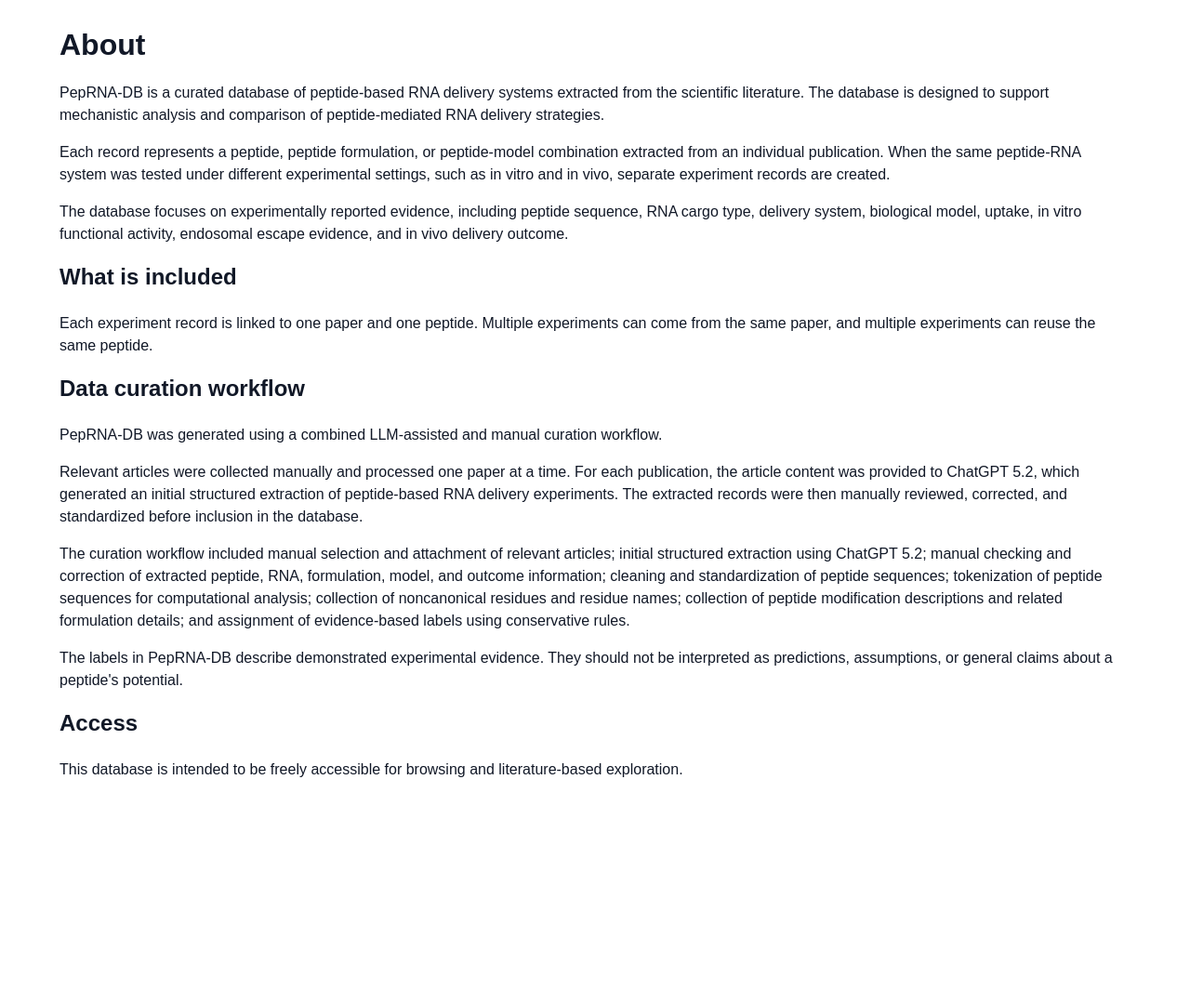
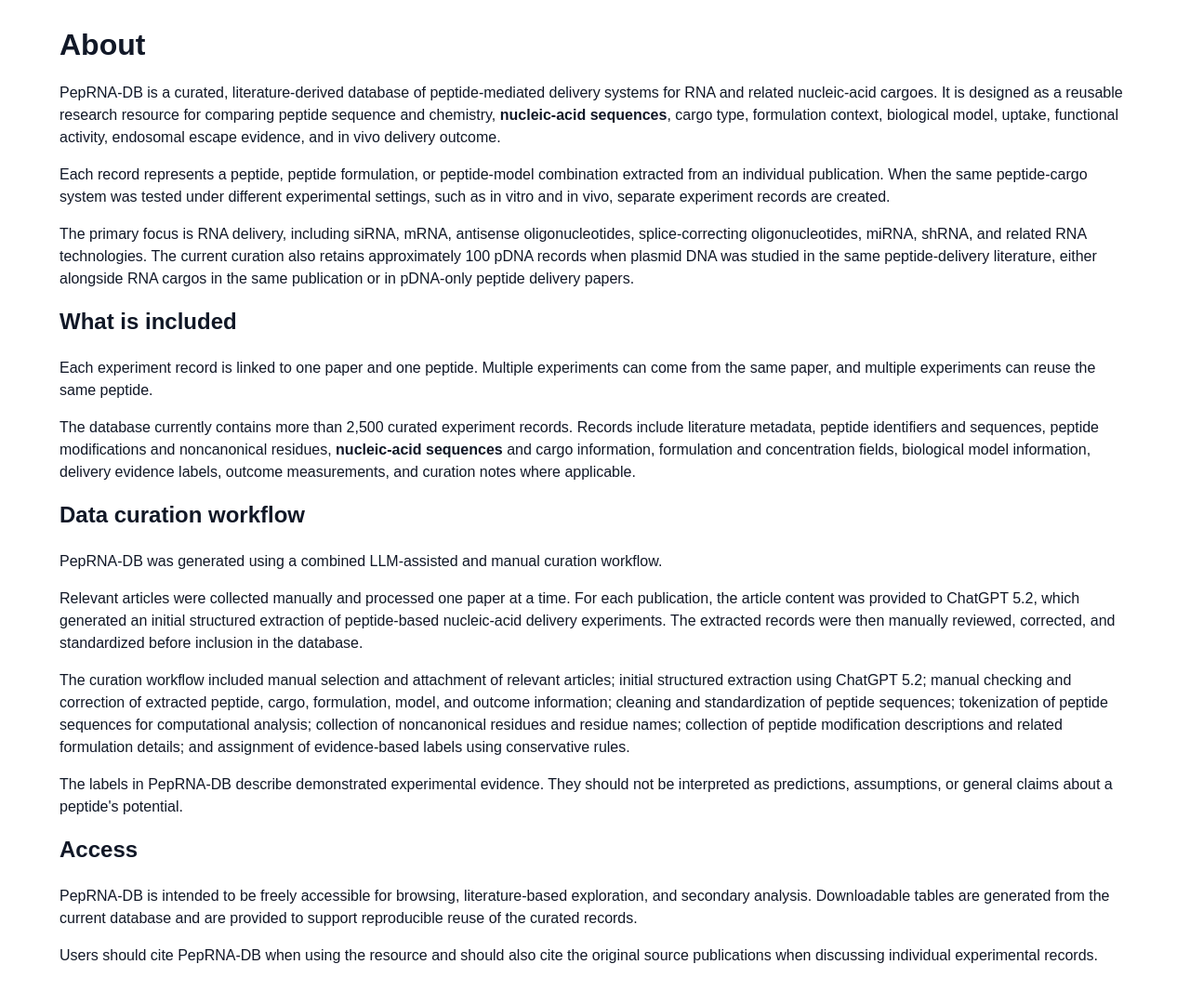
Before and after one commit to shakhawath/peprna-db, a Django app: page /about/ in a window 1280 px wide. Shown: the part 48-1128 px from the top of the page at 93% size. Before the commit the page ends 884 px from the top, so only its background shows below. Run offline with Django 5.2, Linux system fonts and the light colour scheme.

Commit message:
Emphasize nucleic-acid sequence information

```diff
--- a/core/templates/core/about.html
+++ b/core/templates/core/about.html
@@ -5,19 +5,21 @@
 {% block content %}
     <h1>About</h1>
 
-    <p>PepRNA-DB is a curated database of peptide-based RNA delivery systems extracted from the scientific literature. The database is designed to support mechanistic analysis and comparison of peptide-mediated RNA delivery strategies.</p>
-    <p>Each record represents a peptide, peptide formulation, or peptide-model combination extracted from an individual publication. When the same peptide-RNA system was tested under different experimental settings, such as in vitro and in vivo, separate experiment records are created.</p>
-    <p>The database focuses on experimentally reported evidence, including peptide sequence, RNA cargo type, delivery system, biological model, uptake, in vitro functional activity, endosomal escape evidence, and in vivo delivery outcome.</p>
+    <p>PepRNA-DB is a curated, literature-derived database of peptide-mediated delivery systems for RNA and related nucleic-acid cargoes. It is designed as a reusable research resource for comparing peptide sequence and chemistry, <strong>nucleic-acid sequences</strong>, cargo type, formulation context, biological model, uptake, functional activity, endosomal escape evidence, and in vivo delivery outcome.</p>
+    <p>Each record represents a peptide, peptide formulation, or peptide-model combination extracted from an individual publication. When the same peptide-cargo system was tested under different experimental settings, such as in vitro and in vivo, separate experiment records are created.</p>
+    <p>The primary focus is RNA delivery, including siRNA, mRNA, antisense oligonucleotides, splice-correcting oligonucleotides, miRNA, shRNA, and related RNA technologies. The current curation also retains approximately 100 pDNA records when plasmid DNA was studied in the same peptide-delivery literature, either alongside RNA cargos in the same publication or in pDNA-only peptide delivery papers.</p>
 
     <h2>What is included</h2>
     <p>Each experiment record is linked to one paper and one peptide. Multiple experiments can come from the same paper, and multiple experiments can reuse the same peptide.</p>
+    <p>The database currently contains more than 2,500 curated experiment records. Records include literature metadata, peptide identifiers and sequences, peptide modifications and noncanonical residues, <strong>nucleic-acid sequences</strong> and cargo information, formulation and concentration fields, biological model information, delivery evidence labels, outcome measurements, and curation notes where applicable.</p>
 
     <h2>Data curation workflow</h2>
     <p>PepRNA-DB was generated using a combined LLM-assisted and manual curation workflow.</p>
-    <p>Relevant articles were collected manually and processed one paper at a time. For each publication, the article content was provided to ChatGPT 5.2, which generated an initial structured extraction of peptide-based RNA delivery experiments. The extracted records were then manually reviewed, corrected, and standardized before inclusion in the database.</p>
-    <p>The curation workflow included manual selection and attachment of relevant articles; initial structured extraction using ChatGPT 5.2; manual checking and correction of extracted peptide, RNA, formulation, model, and outcome information; cleaning and standardization of peptide sequences; tokenization of peptide sequences for computational analysis; collection of noncanonical residues and residue names; collection of peptide modification descriptions and related formulation details; and assignment of evidence-based labels using conservative rules.</p>
+    <p>Relevant articles were collected manually and processed one paper at a time. For each publication, the article content was provided to ChatGPT 5.2, which generated an initial structured extraction of peptide-based nucleic-acid delivery experiments. The extracted records were then manually reviewed, corrected, and standardized before inclusion in the database.</p>
+    <p>The curation workflow included manual selection and attachment of relevant articles; initial structured extraction using ChatGPT 5.2; manual checking and correction of extracted peptide, cargo, formulation, model, and outcome information; cleaning and standardization of peptide sequences; tokenization of peptide sequences for computational analysis; collection of noncanonical residues and residue names; collection of peptide modification descriptions and related formulation details; and assignment of evidence-based labels using conservative rules.</p>
     <p>The labels in PepRNA-DB describe demonstrated experimental evidence. They should not be interpreted as predictions, assumptions, or general claims about a peptide's potential.</p>
 
     <h2>Access</h2>
-    <p>This database is intended to be freely accessible for browsing and literature-based exploration.</p>
+    <p>PepRNA-DB is intended to be freely accessible for browsing, literature-based exploration, and secondary analysis. Downloadable tables are generated from the current database and are provided to support reproducible reuse of the curated records.</p>
+    <p>Users should cite PepRNA-DB when using the resource and should also cite the original source publications when discussing individual experimental records.</p>
 {% endblock %}
```
Also changed, not shown: core/templates/core/home.html (+5 -4 lines).
